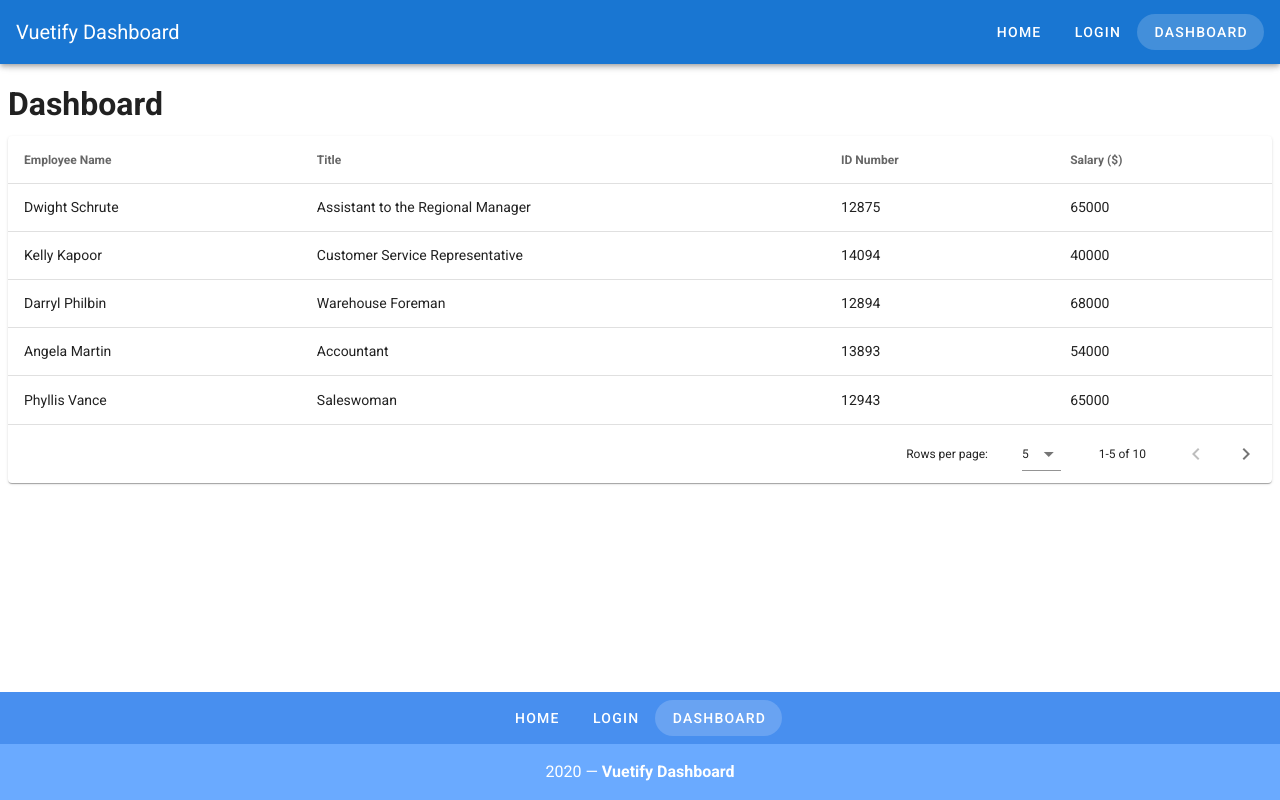
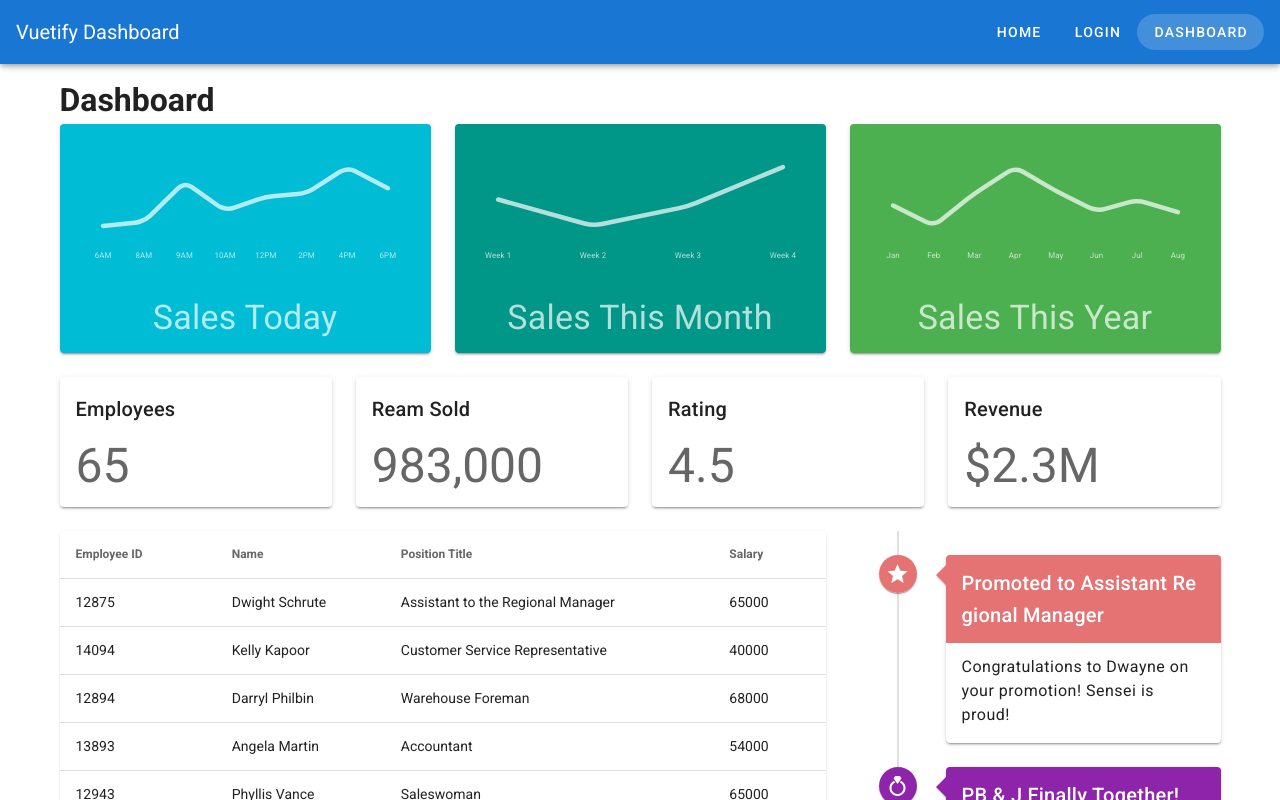
Before and after one commit to theshawning/vuetify-dashboard, a Vue app: page /dashboard in a window 1280 px wide. Shown: the top 800 px of the page. Built offline with nearby package versions, Linux system fonts and the light colour scheme.

Commit message:
added new sales data and graphs to Dashboard.vue page edited information in Dashboard to use Vuetify grid system

```diff
--- /dev/null
+++ b/src/components/EmployeesTable.vue
@@ -0,0 +1,41 @@
+<template>
+  <v-data-table
+    :headers="headers"
+    :items="employees"
+    :items-per-page="5"
+    class="elevation-1"
+    @click:row="selectRow"
+    :multi-sort="true"
+  ></v-data-table>
+</template>
+
+<script>
+export default {
+  name: "EmployeesTable",
+  props: {
+    employees: {
+      type: Array,
+      required: true
+    }
+  },
+  data: () => ({
+    headers: [
+      { text: "Employee ID", value: "id" },
+      { text: "Name", value: "name" },
+      { text: "Position Title", value: "title" },
+      { text: "Salary", value: "salary" }
+    ]
+  }),
+  methods: {
+    selectRow(event) {
+      const employee = {
+        name: event.name,
+        title: event.title
+      };
+      this.$emit("select-employee", employee);
+    }
+  }
+};
+</script>
+
+<style lang="scss" scoped></style>
--- /dev/null
+++ b/src/components/EventTimeline.vue
@@ -0,0 +1,34 @@
+<template>
+  <v-timeline align-top :dense="true">
+    <v-timeline-item
+      v-for="(item, i) in timeline"
+      :key="i"
+      :color="item.color"
+      :icon="item.icon"
+      fill-dot
+    >
+      <v-card :color="item.color" dark>
+        <v-card-title class="title pt-3 pb-3">
+          <h3 class="title">{{ item.title }}</h3>
+        </v-card-title>
+        <v-card-text class="white text--primary">
+          <p class="pt-3 body-1 mb-0">
+            {{ item.text }}
+          </p>
+        </v-card-text>
+      </v-card>
+    </v-timeline-item>
+  </v-timeline>
+</template>
+
+<script>
+export default {
+  name: "EventTimeline",
+  props: {
+    timeline: {
+      type: Array,
+      required: true
+    }
+  }
+};
+</script>
--- /dev/null
+++ b/src/components/SalesGraph.vue
@@ -0,0 +1,31 @@
+<template>
+  <v-card :color="sale.color" dark>
+    <v-card-text>
+      <v-sparkline
+        :value="sale.sales"
+        :labels="sale.labels"
+        color="rgba(255, 255, 255, .7)"
+        height="100"
+        padding="24"
+        stroke-linecap="round"
+        smooth
+      />
+    </v-card-text>
+
+    <v-card-text class="text-center">
+      <div class="display-1">{{ sale.title }}</div>
+    </v-card-text>
+  </v-card>
+</template>
+
+<script>
+export default {
+  name: "SalesGraph",
+  props: {
+    sale: {
+      type: Object,
+      required: true
+    }
+  }
+};
+</script>
--- /dev/null
+++ b/src/components/StatisticCard.vue
@@ -0,0 +1,18 @@
+<template>
+  <v-card>
+    <v-card-title>{{ statistic.title }}</v-card-title>
+    <v-card-text class="display-2">{{ statistic.value }}</v-card-text>
+  </v-card>
+</template>
+
+<script>
+export default {
+  name: "StatisticCard",
+  props: {
+    statistic: {
+      type: Object,
+      required: true
+    }
+  }
+};
+</script>
--- /dev/null
+++ b/src/data/sales.json
@@ -0,0 +1,66 @@
+[
+  {
+    "title": "Sales Today",
+    "sales": [
+      423,
+      446,
+      675,
+      510,
+      590,
+      610,
+      760,
+      639
+    ],
+    "color": "cyan",
+    "labels": [
+      "6AM",
+      "8AM",
+      "9AM",
+      "10AM",
+      "12PM",
+      "2PM",
+      "4PM",
+      "6PM"
+    ]
+  },
+  {
+    "title": "Sales This Month",
+    "sales": [
+      325,
+      123,
+      273,
+      573
+    ],
+    "color": "teal",
+    "labels": [
+      "Week 1",
+      "Week 2",
+      "Week 3",
+      "Week 4"
+    ]
+  },
+  {
+    "title": "Sales This Year",
+    "sales": [
+      746,
+      415,
+      943,
+      1372,
+      983,
+      651,
+      837,
+      639
+    ],
+    "color": "green",
+    "labels": [
+      "Jan",
+      "Feb",
+      "Mar",
+      "Apr",
+      "May",
+      "Jun",
+      "Jul",
+      "Aug"
+    ]
+  }
+]
--- /dev/null
+++ b/src/data/statistics.json
@@ -0,0 +1,18 @@
+[
+  {
+    "title": "Employees",
+    "value": "65"
+  },
+  {
+    "title": "Ream Sold",
+    "value": "983,000"
+  },
+  {
+    "title": "Rating",
+    "value": "4.5"
+  },
+  {
+    "title": "Revenue",
+    "value": "$2.3M"
+  }
+]
--- /dev/null
+++ b/src/data/timeline.json
@@ -0,0 +1,26 @@
+[
+  {
+    "color": "red lighten-2",
+    "icon": "mdi-star",
+    "title": "Promoted to Assistant Regional Manager",
+    "text": "Congratulations to Dwayne on your promotion! Sensei is proud!"
+  },
+  {
+    "color": "purple darken-1",
+    "icon": "mdi-ring",
+    "title": "PB & J Finally Together!",
+    "text": "Max Scarn here with a personal congratulations to the happy couple!"
+  },
+  {
+    "color": "green lighten-1",
+    "icon": "mdi-balloon",
+    "title": "Welcome Back to the Temp!",
+    "text": "Sorry about what happened at corporate, but I am glad you are back! - Max"
+  },
+  {
+    "color": "indigo",
+    "icon": "mdi-gift",
+    "title": "Reminder: Secret Santa Rules",
+    "text": "The maximum spending amount is $20. No iPods allowed."
+  }
+]
--- a/src/views/Dashboard.vue
+++ b/src/views/Dashboard.vue
@@ -1,117 +1,76 @@
 <template>
-<div>
-  <h1 class="mt-4 mx-2">Dashboard</h1>
-  <v-data-table
-    :headers="headers"
-    :items="employees"
-    :items-per-page="5"
-    class="elevation-1 mt-2 mx-2"
-    @click:row="selectRow"
-    multi-sort="true"
-  ></v-data-table>
-  <v-snackbar v-model="snackbar">
-    You have selected {{ currentPerson }}, {{ currentPersonTitle }}
-    <v-btn
-      color="pink"
-      text
-      @click="snackbar = false"
-    >
-      Close
-    </v-btn>
-  </v-snackbar>
-</div>
+  <v-container>
+    <h1>Dashboard</h1>
+    <v-row>
+      <v-col v-for="sale in sales" :key="`${sale.title}`">
+        <SalesGraph :sale="sale" />
+      </v-col>
+    </v-row>
+
+    <v-row>
+      <v-col v-for="statistic in statistics" :key="`${statistic.title}`" >
+        <StatisticCard :statistic="statistic" />
+      </v-col>
+    </v-row>
+
+    <v-row>
+      <v-col cols="8">
+        <EmployeesTable :employees="employees" @select-employee="setEmployee" />
+      </v-col>
+      <v-col cols="4">
+        <EventTimeline :timeline="timeline" />
+      </v-col>
+    </v-row>
+
+
+    <v-snackbar v-model="snackbar">
+      You have selected {{ selectedEmployee.name }},
+      {{ selectedEmployee.title }}
+      <v-btn color="pink" text @click="snackbar = false">
+        Close
+      </v-btn>
+    </v-snackbar>
+  </v-container>
 </template>
 
 <script>
+import EmployeesTable from "../components/EmployeesTable";
+import EventTimeline from "../components/EventTimeline";
+import SalesGraph from "../components/SalesGraph";
+import StatisticCard from "../components/StatisticCard";
+
+import employeesData from "../data/employees.json";
+import timelineData from "../data/timeline.json";
+import salesData from "../data/sales.json";
+import statisticsData from "../data/statistics.json";
+
 export default {
+  name: "DashboardPage",
+  components: {
+    EmployeesTable,
+    EventTimeline,
+    SalesGraph,
+    StatisticCard
+  },
   data() {
     return {
-      currentPerson: "",
-      currentPersonTitle: "",
+      employees: employeesData,
+      sales: salesData,
+      selectedEmployee: {
+        name: "",
+        title: ""
+      },
       snackbar: false,
-      headers: [
-        {
-          text: "Employee Name",
-          align: "start",
-          value: "name"
-        },
-        { text: "Title", value: "title" },
-        { text: "ID Number", value: "id" },
-        { text: "Salary ($)", value: "salary" }
-      ],
-      employees: [
-        {
-          id: 12875,
-          name: "Dwight Schrute",
-          title: "Assistant to the Regional Manager",
-          salary: 65000
-        },
-        {
-          id: 14094,
-          name: "Kelly Kapoor",
-          title: "Customer Service Representative",
-          salary: 40000
-        },
-        {
-          id: 12894,
-          name: "Darryl Philbin",
-          title: "Warehouse Foreman",
-          salary: 68000
-        },
-        {
-          id: 13893,
-          name: "Angela Martin",
-          title: "Accountant",
-          salary: 54000
-        },
-        {
-          id: 12943,
-          name: "Phyllis Vance",
-          title: "Saleswoman",
-          salary: 65000
-        },
-        {
-          id: 19523,
-          name: "Karen Filippeli",
-          title: "Saleswoman",
-          salary: 65000
-        },
-        {
-          id: 18349,
-          name: "Toby Flenderson",
-          title: "Human Resources Representative",
-          salary: 60000
-        },
-        {
-          id: 11853,
-          name: "Michael Scott",
-          title: "Regional Manager",
-          salary: 70000
-        },
-        {
-          id: 14821,
-          name: "Pam Beasley",
-          title: "Secretary",
-          salary: 45000
-        },
-        {
-          id: 15834,
-          name: "Jim Halpert",
-          title: "Salesman",
-          salary: 65000
-        }
-      ]
+      statistics: statisticsData,
+      timeline: timelineData
     };
   },
   methods: {
-    selectRow(event) {
+    setEmployee(event) {
       this.snackbar = true;
-      this.currentPerson = event.name;
-      this.currentPersonTitle = event.title;
+      this.selectedEmployee.name = event.name;
+      this.selectedEmployee.title = event.title;
     }
   }
 };
 </script>
-
-<style scoped>
-</style>
```
Also changed, not shown: src/data/employees.json (renamed from src/data/employess.json).
